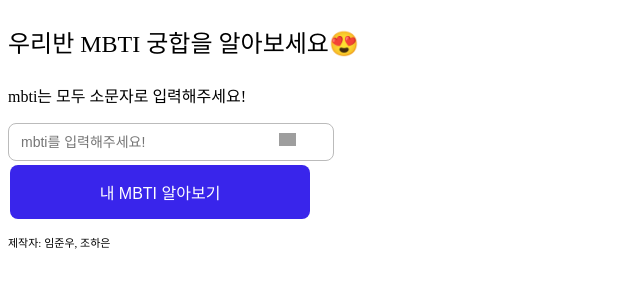
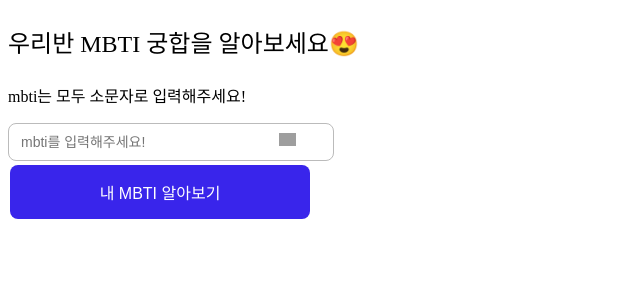
Before and after one commit to gkdms04/mbti, a plain HTML site: page index.html in a window 1280 px wide. Shown: the whole page, without its empty margins (0-640 px from the left). Drawn offline with Linux system fonts and the light colour scheme; grey boxes are pictures that could not be loaded.

Commit message:
Update index.html

```diff
--- a/index.html
+++ b/index.html
@@ -499,7 +499,6 @@
         <div class="search">
             <input id='name' onchange='printName()' placeholder="mbti를 입력해주세요!">
             <input type="button"; class="button"; onclick="location.href='https://www.16personalities.com/ko/%EB%AC%B4%EB%A3%8C-%EC%84%B1%EA%B2%A9-%EC%9C%A0%ED%98%95-%EA%B2%80%EC%82%AC'"; value="내 MBTI 알아보기" />
-            <p style="font-size: 11px;">제작자: 임준우, 조하은</p>
             <!--<p style="color:black; font-size:20px">결과는 재미로만 봐주세요~!</p>-->
             <img src="https://s3.ap-northeast-2.amazonaws.com/cdn.wecode.co.kr/icon/search.png">
             <!--<div id='result'></div>-->
```
